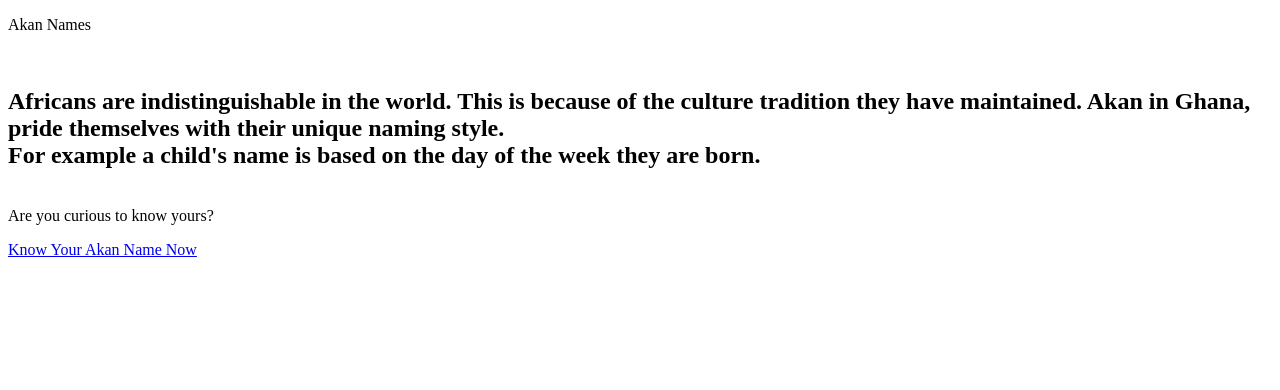
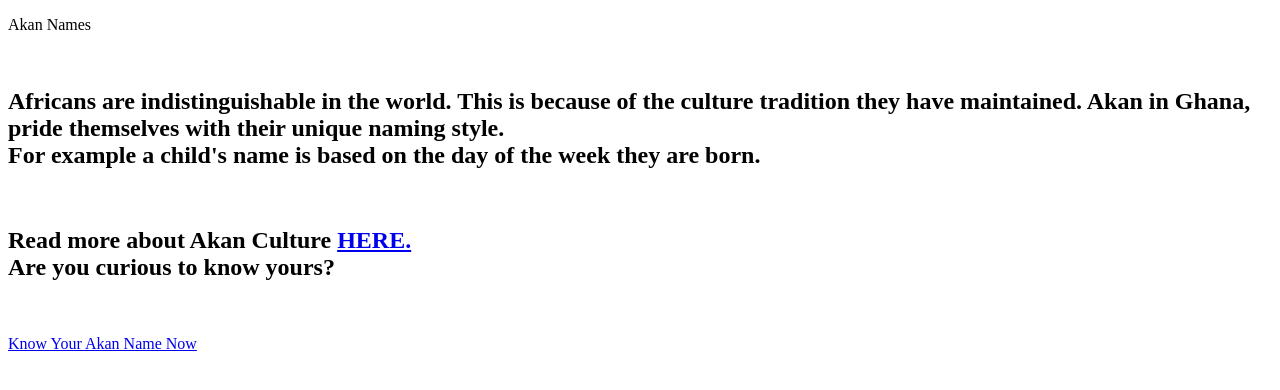
Before and after one commit to Aaron-Ekal/AkanProject, a plain HTML site: page index.html in a window 1280 px wide. Drawn offline with Linux system fonts and the light colour scheme.

Commit message:
added link to akan culture

```diff
--- a/index.html
+++ b/index.html
@@ -21,8 +21,10 @@
                     For example a child's name is based on the day of the week they are
                     born. </h2><br>
 
-
-                Are you curious to know yours?
+                <h2>Read more about Akan Culture
+                    <a href="http://www2.hsp.org/exhibits/Balch%20exhibits/rites/akan.html" target="_blank">
+                        <span>HERE.</span></a> <br>
+                    Are you curious to know yours?
                 </h2>
                 <a href="./result.html"> <br>
                     <div class="btn">
```
